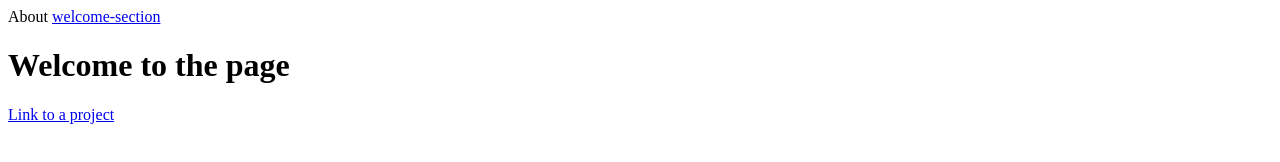
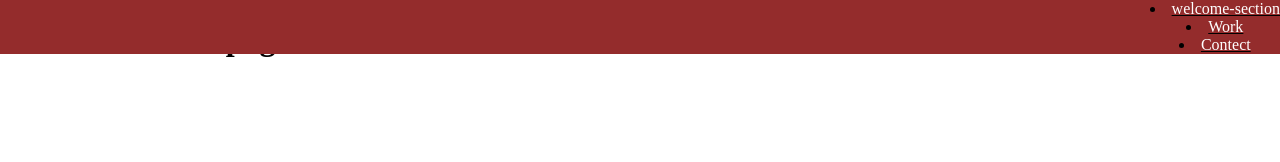
Before and after one commit to HammadSiddique/Portfolio, a plain HTML site: page index.html in a window 1280 px wide. Drawn offline with Linux system fonts and the light colour scheme.

Commit message:
style changes

```diff
--- a/css/style.css
+++ b/css/style.css
@@ -0,0 +1,21 @@
+a{
+    text-decoration: none;
+    color: white;
+}
+#navbar{
+    display: flex;
+    justify-content: flex-end;
+    position: fixed;
+    background-color: rgb(148, 44, 44);
+    width: 100%;
+    top: 0;
+    left: 0;
+
+}
+ul{
+    list-style: none;
+}
+li{
+    display: list-item;
+    text-align: center;
+}
--- a/index.html
+++ b/index.html
@@ -7,11 +7,19 @@
   </head>
 
   <body>
+
     <div id="navbar">
-      <a id="about">About</a>
-      <a href="#about">welcome-section </a>
+      <u>
+        <li><a href="#wecome-ection">welcome-section </a></li>
+        <li><a id="#work">Work</a></li>
+        <li><a id="#contect">Contect</a></li>
+      </u>
+
+
+
 
     </div>
+
     <div id="welcome-section">
       <h1>Welcome to the page</h1>
 
@@ -26,6 +34,10 @@
 
       </div>
 
+    </div>
+    <div class="footer">
+      <p></p>
+      <p></p>
     </div>
 
 
```
